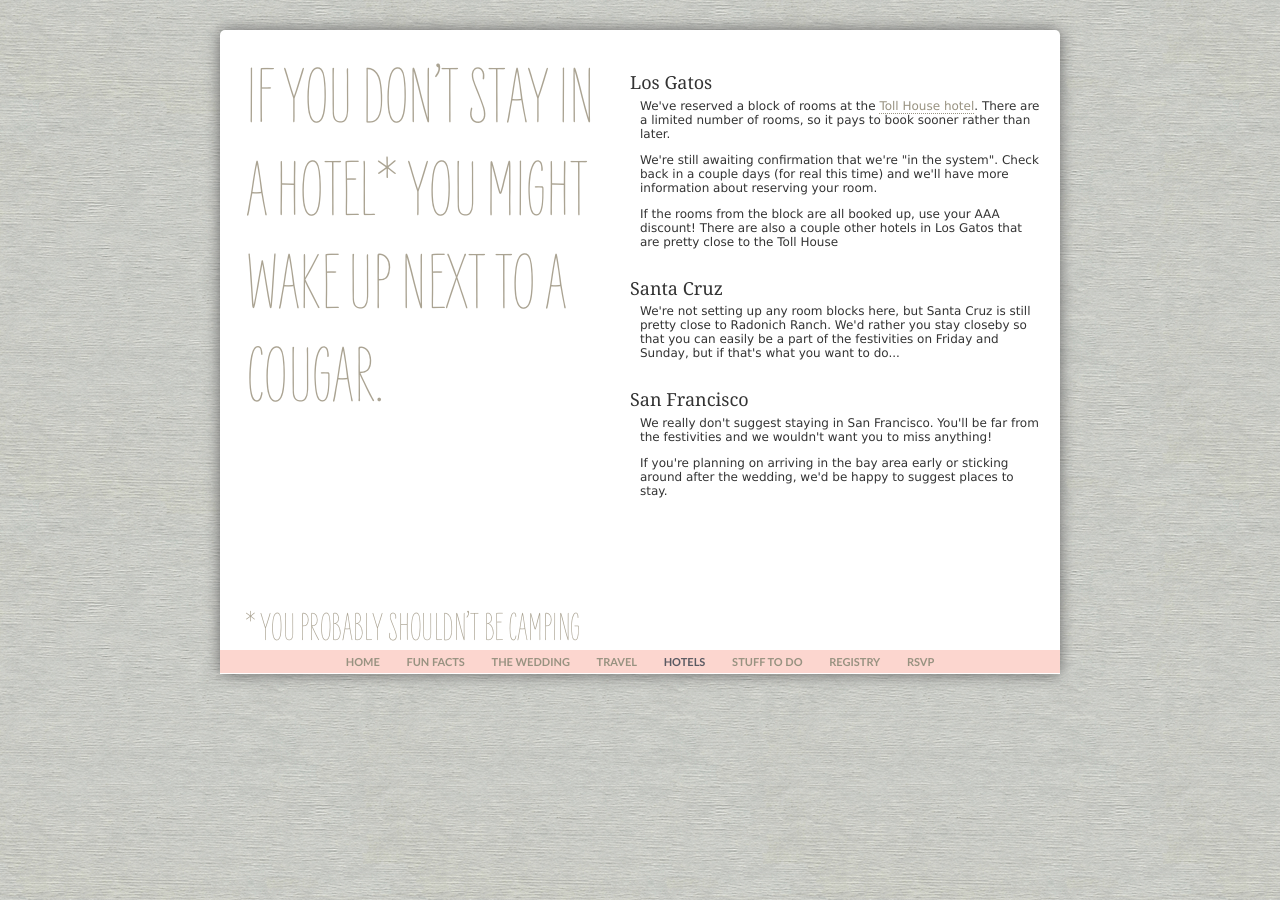
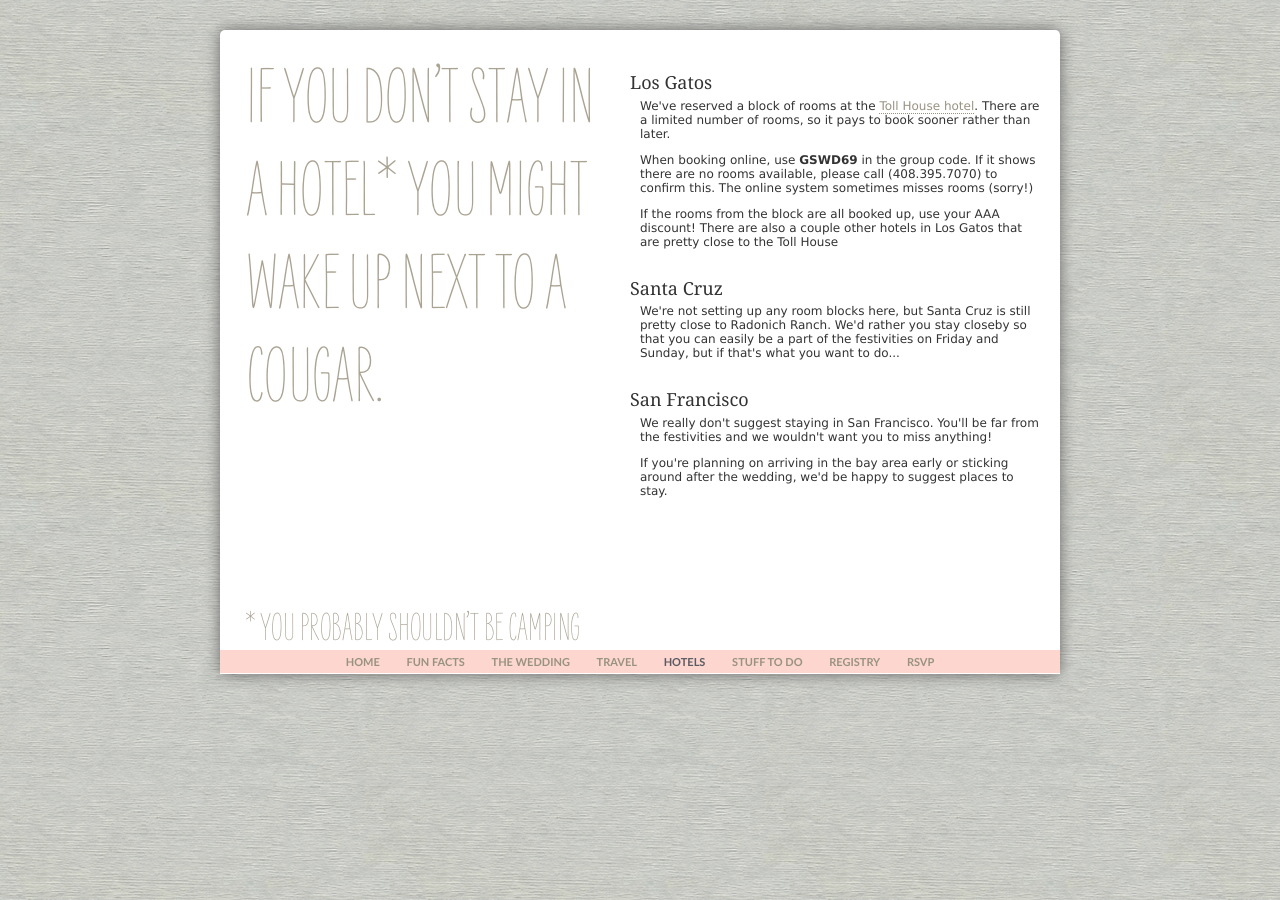
Before and after one commit to zpao/zarzpao.com, a Jekyll site: the page built from hotels.html, in a window 1280 px wide. Built offline with Jekyll 4.4.1, drawn with Linux system fonts in a browser that asks for light colours.

Commit message:
Add hotel info (online already, but never commited)

```diff
--- a/css/zarzpao.css
+++ b/css/zarzpao.css
@@ -51,6 +51,10 @@ a {
 a:hover {
   color: #5a5a62;
   border-bottom: 1px dotted #5a5a62;
+}
+
+strong {
+  font-weight: bold;
 }
 
 /* The actual content... it's not really an article per se, but whatever */
--- a/hotels.html
+++ b/hotels.html
@@ -11,19 +11,13 @@ title: Hotels
   <div>
     <h2 id="h2-hotels-los-gatos">Los Gatos</h2>
     <p>
-      We've reserved a block of rooms at the <a href="http://www.larkspurhotels.com/collection/toll-house">Toll House hotel</a>.
+      We've reserved a block of rooms at the <a href="http://www.tollhousehotel.com/">Toll House hotel</a>.
       There are a limited number of rooms, so it pays to book sooner rather than later.
     </p>
 
     <p>
-      We're still awaiting confirmation that we're "in the system".
-      Check back in a couple days (for real this time) and we'll have more information about reserving your room.
+      When booking online, use <strong>GSWD69</strong> in the group code. If it shows there are no rooms available, please call (408.395.7070) to confirm this. The online system sometimes misses rooms (sorry!)
     </p>
-<!--
-    <p>
-      When booking online, use ---- as the promo code. If it shows there are no rooms available, please call (408.395.7070) to confirm this. The online system sometimes misses rooms (sorry!)
-    </p>
--->
 
     <p>
       If the rooms from the block are all booked up, use your AAA discount! There are also a couple other hotels in Los Gatos that are pretty close to the Toll House
```
